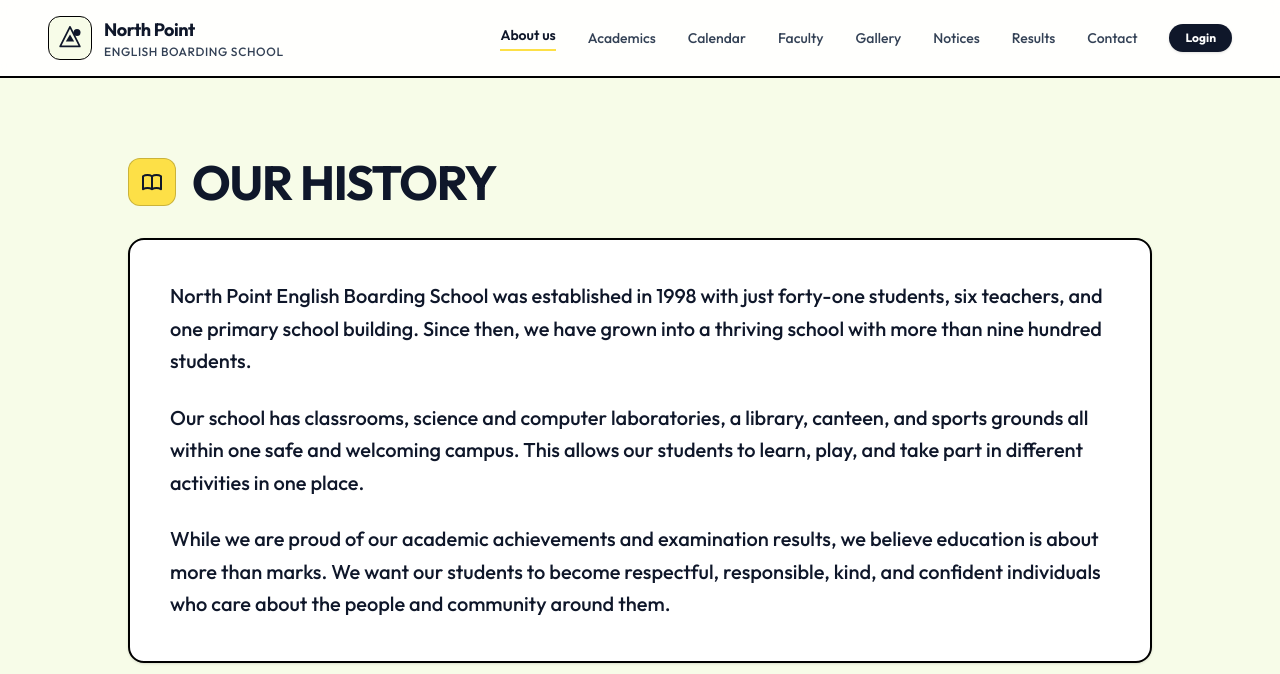
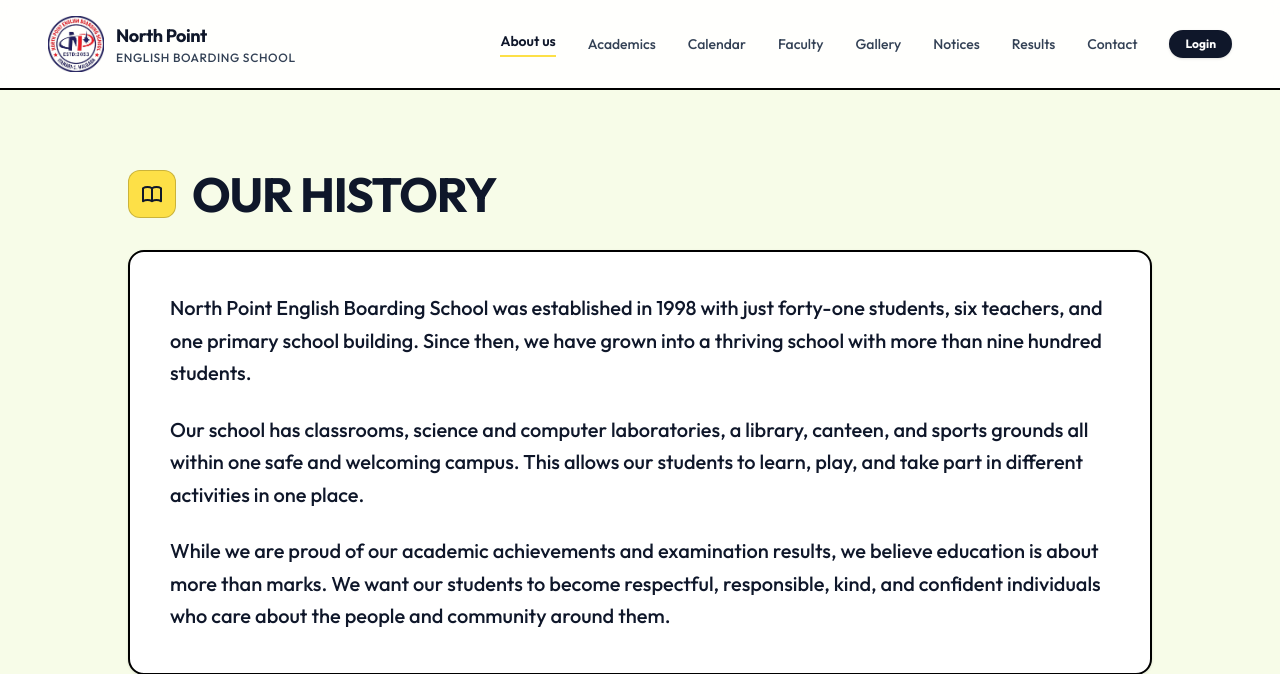
Before and after one commit to Apratimmm/NorthPoint_School, a Django app: page /about_us/ in a window 1280 px wide. Shown: the top 674 px of the page. Run offline with Django 5.2, Linux system fonts and the light colour scheme; data that the repository does not hold is empty.

Commit message:
school's logo added

```diff
--- a/templates/footer.html
+++ b/templates/footer.html
@@ -1,14 +1,10 @@
+{% load static %}
+
 <footer class="border-t-2 border-black bg-white px-6 py-12" id="contact">
   <div class="mx-auto grid max-w-6xl gap-12 md:grid-cols-2">
     <div class="flex flex-col sm:flex-row gap-6">
           <div class="flex-shrink-0">
-              <div class="flex h-14 w-14 items-center justify-center rounded-xl bg-lime-cream border border-black/20 shadow-sm">
-                <svg xmlns="http://www.w3.org/2000/svg" viewBox="0 0 40 40" class="h-8 w-8 text-ink" aria-hidden="true">
-                  <path d="M20 4L6 32h28L20 4z" fill="none" stroke="currentColor" stroke-width="2.5" stroke-linejoin="round"></path>
-                  <circle cx="30" cy="12" r="5" fill="currentColor"></circle>
-                  <path d="M20 15l-6 10h12l-6-10z" fill="currentColor"></path>
-                </svg>
-              </div>
+              <img src="{% static 'logo.png' %}" alt="North Point Logo" class="h-14 w-14 rounded-xl object-contain">
           </div>
           <div class="flex flex-col gap-2 text-sm text-ink-light">
             <span class="text-xl font-bold text-ink">North Point English Boarding School</span>
--- a/templates/header.html
+++ b/templates/header.html
@@ -1,13 +1,9 @@
+{% load static %}
+
 <header class="sticky top-0 z-50 bg-white/90 backdrop-blur-sm border-b-2 border-black">
       <div class="flex w-full items-center justify-between px-6 py-4 lg:px-12">
         <a href="{% url 'home' %}" class="flex items-center gap-3 group">
-            <div class="flex h-11 w-11 items-center justify-center rounded-xl bg-lime-cream border border-black transition-colors group-hover:bg-canary/20">
-              <svg xmlns="http://www.w3.org/2000/svg" viewBox="0 0 40 40" class="h-7 w-7 text-ink" aria-hidden="true">
-                <path d="M20 4L6 32h28L20 4z" fill="none" stroke="currentColor" stroke-width="2.5" stroke-linejoin="round"></path>
-                <circle cx="30" cy="12" r="5" fill="currentColor"></circle>
-                <path d="M20 15l-6 10h12l-6-10z" fill="currentColor"></path>
-              </svg>
-            </div>
+            <img src="{% static 'logo.png' %}" alt="North Point Logo" class="h-14 w-14 rounded-xl object-contain">
           <div class="leading-tight">
             <span class="block text-lg font-bold tracking-tight text-ink">North Point</span>
             <span class="block text-xs font-medium uppercase tracking-wider text-ink-light">English Boarding School</span>
```
Also changed, not shown: static/logo.png (added).
